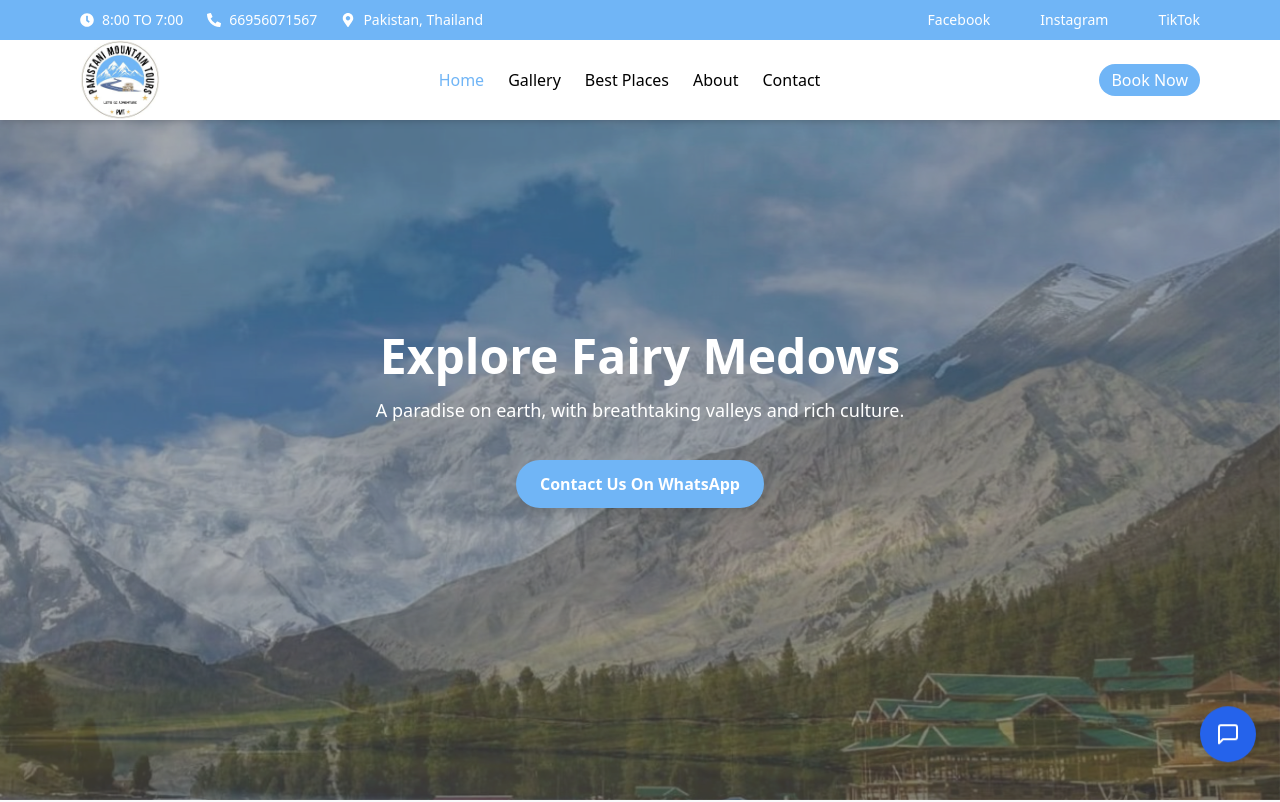
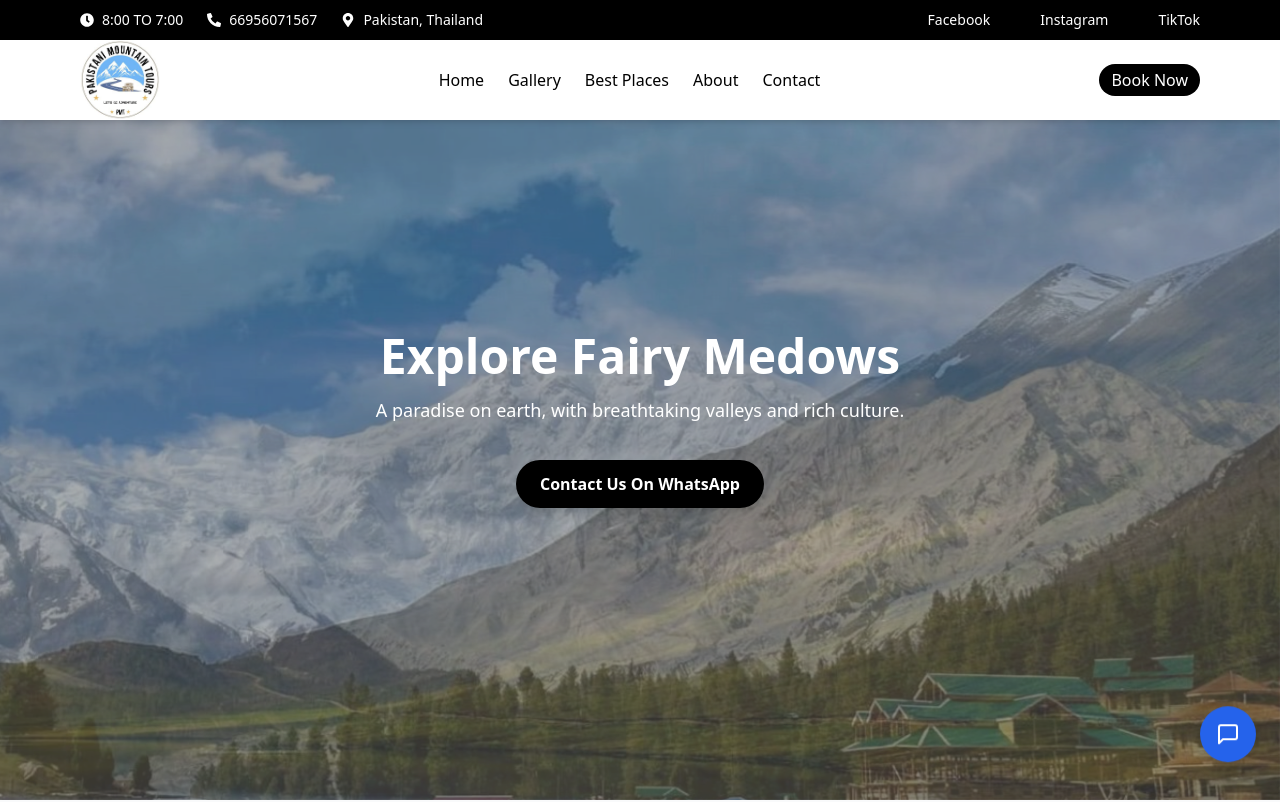
Before and after one commit to somibatool/pakistani-mountain-tours, a React (Vite) app: page / in a window 1280 px wide. Shown: the top 802 px of the page. Built offline with nearby package versions, Linux system fonts and the light colour scheme; some icons are missing.

Commit message:
add black color as secondary and primary

```diff
--- a/src/components/Navbar/Navbar.jsx
+++ b/src/components/Navbar/Navbar.jsx
@@ -113,7 +113,7 @@ const Navbar = ({ handleOrderPopup }) => {
     href="https://www.tiktok.com/@pmt.pk?_t=ZS-8yVccemmZZ2&_r=1"
     target="_blank"
     rel="noopener noreferrer"
-    className="flex items-center gap-2 hover:text-black transition-all duration-300"
+    className="flex items-center gap-2 hover:text-white transition-all duration-300"
     aria-label="TikTok"
   >
     <FaTiktok /> <span className="text-sm">TikTok</span>
--- a/tailwind.config.js
+++ b/tailwind.config.js
@@ -6,10 +6,12 @@ export default {
     extend: {
       colors: {
         // primary: "#00c3c7",
-        primary: "#70b5f6",
-        secondary: "#70b5f6",
-        // primary : "#ffff",
-        dark: "#ffcf22",
+        // primary: "#70b5f6",
+        // secondary: "#70b5f6",
+        primary : "#000000",
+        secondary : "#000000",
+        // dark: "#ffcf22",
+        dark: "#000000",
       },
       container: {
         center: true,
```
